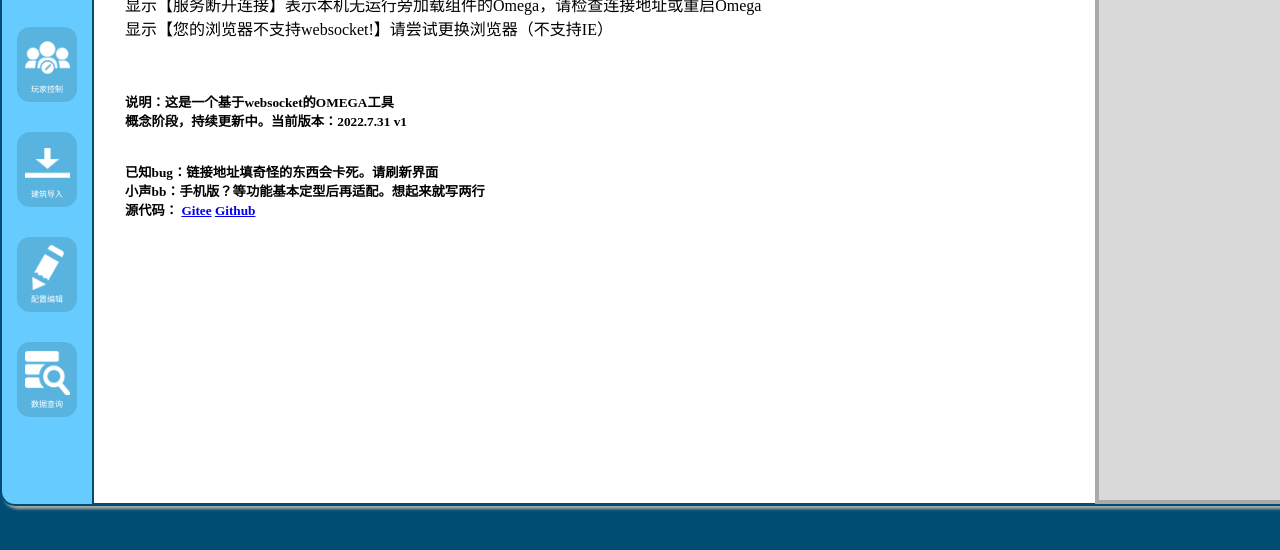
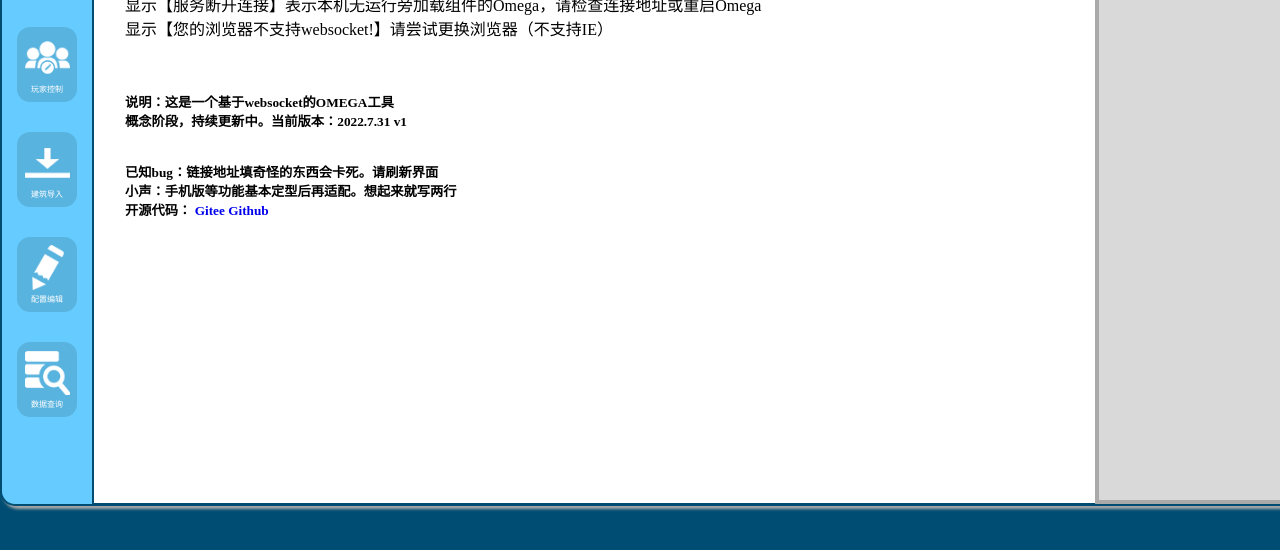
Before and after one commit to kukinghan/omega-Websocke-panel, a plain HTML site: page index.html in a window 1280 px wide. Shown: the part 226-776 px from the top of the page. Drawn offline with Linux system fonts and the light colour scheme.

Commit message:
2022.7.31 v1

```diff
--- a/css/index.css
+++ b/css/index.css
@@ -86,7 +86,9 @@ html {
 }
 
 /* 主页 */
-
+#list-mian .git{
+	text-decoration: none;
+}
 
 /* 命令执行 */
 #list-command .shellInput {
--- a/index.html
+++ b/index.html
@@ -66,10 +66,10 @@
 						<br>
 						<br>
 						<br>已知bug：链接地址填奇怪的东西会卡死。请刷新界面
-						<br>小声bb：手机版？等功能基本定型后再适配。想起来就写两行
-						<br>源代码：
-							<a href="https://gitee.com/kukinghan/omega-Websocke-panel">Gitee</a>
-							<a href="https://github.com/kukinghan/omega-Websocke-panel">Github</a>
+						<br>小声：手机版等功能基本定型后再适配。想起来就写两行
+						<br>开源代码：
+							<a href="https://gitee.com/kukinghan/omega-Websocke-panel" class="git">Gitee</a>
+							<a href="https://github.com/kukinghan/omega-Websocke-panel" class="git">Github</a>
 					</h5>
 				</div>
 			</div>
```
Also changed, not shown: 2 other files.
